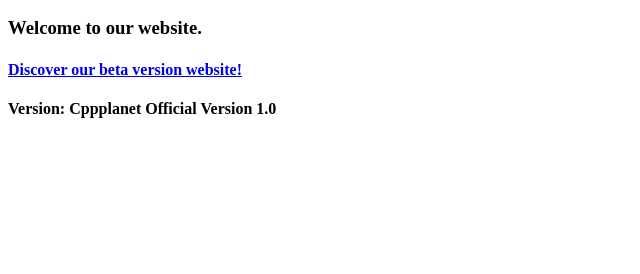
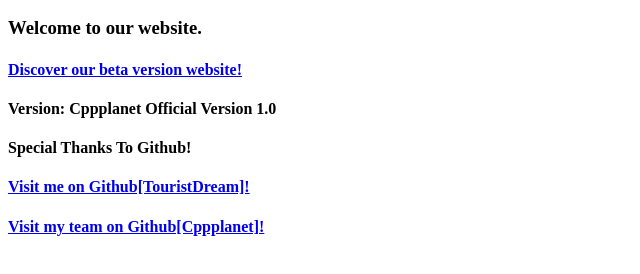
Before and after one commit to Cppplanet/Cppplanet.github.io, a plain HTML site: page index.html in a window 1280 px wide. Shown: the part 96-370 px from the top of the page, without its empty margins (0-640 px from the left). Drawn offline with Linux system fonts and the light colour scheme.

Commit message:
Create New Changes

```diff
--- a/index.html
+++ b/index.html
@@ -6,5 +6,8 @@
 <h3>Welcome to our website.</h3>
 <h4><a href="https://touristdream.github.io/">Discover our beta version website!</a></h4>
 <h4>Version: Cppplanet Official Version 1.0</h4>
+<h4>Special Thanks To Github!</h4>
+<h4><a href="https://github.com/TouristDream">Visit me on Github[TouristDream]!</a></h4>
+<h4><a href="https://github.com/Cppplanet">Visit my team on Github[Cppplanet]!</a></h4>
 </body>
 </html>
```
